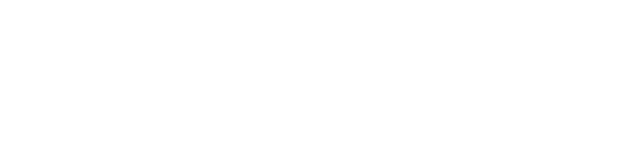
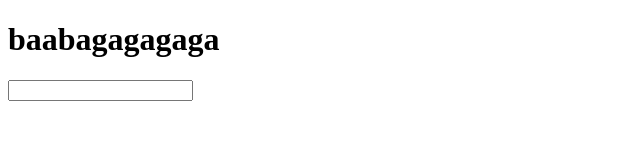
Before and after one commit to Coffee917/my-first-repository, a plain HTML site: page index.html in a window 1280 px wide. Shown: the whole page, without its empty margins (0-640 px from the left). Drawn offline with Linux system fonts and the light colour scheme.

Commit message:
Added some elements to index.html

```diff
--- a/index.html
+++ b/index.html
@@ -7,6 +7,15 @@
   <title>Document</title>
 </head>
 <body>
+  <header>
+    <h1>baabagagagaga</h1>
+  </header>
+  <main>
+    <form action="">
+      <label for=""></label>
+      <input type="text">
+    </form>
+  </main>
 
 </body>
 </html>
```
